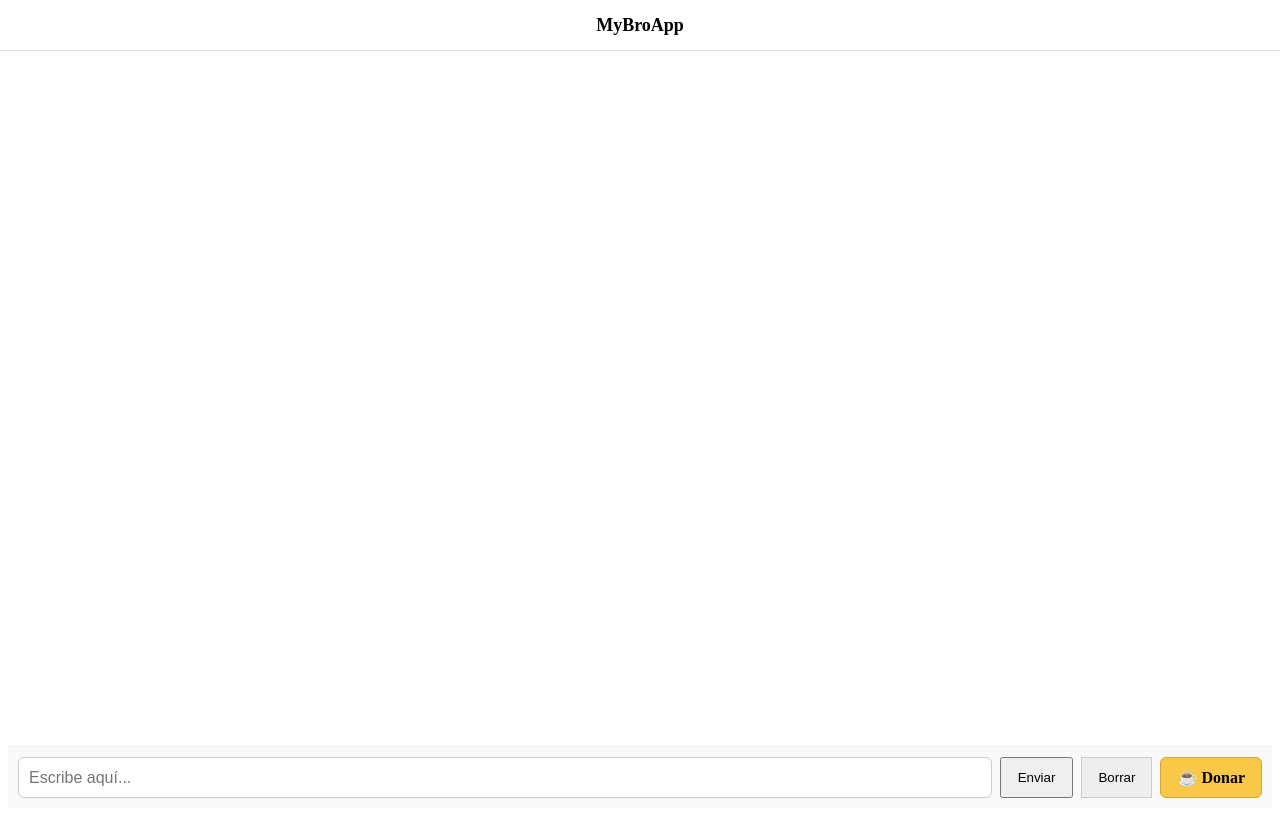
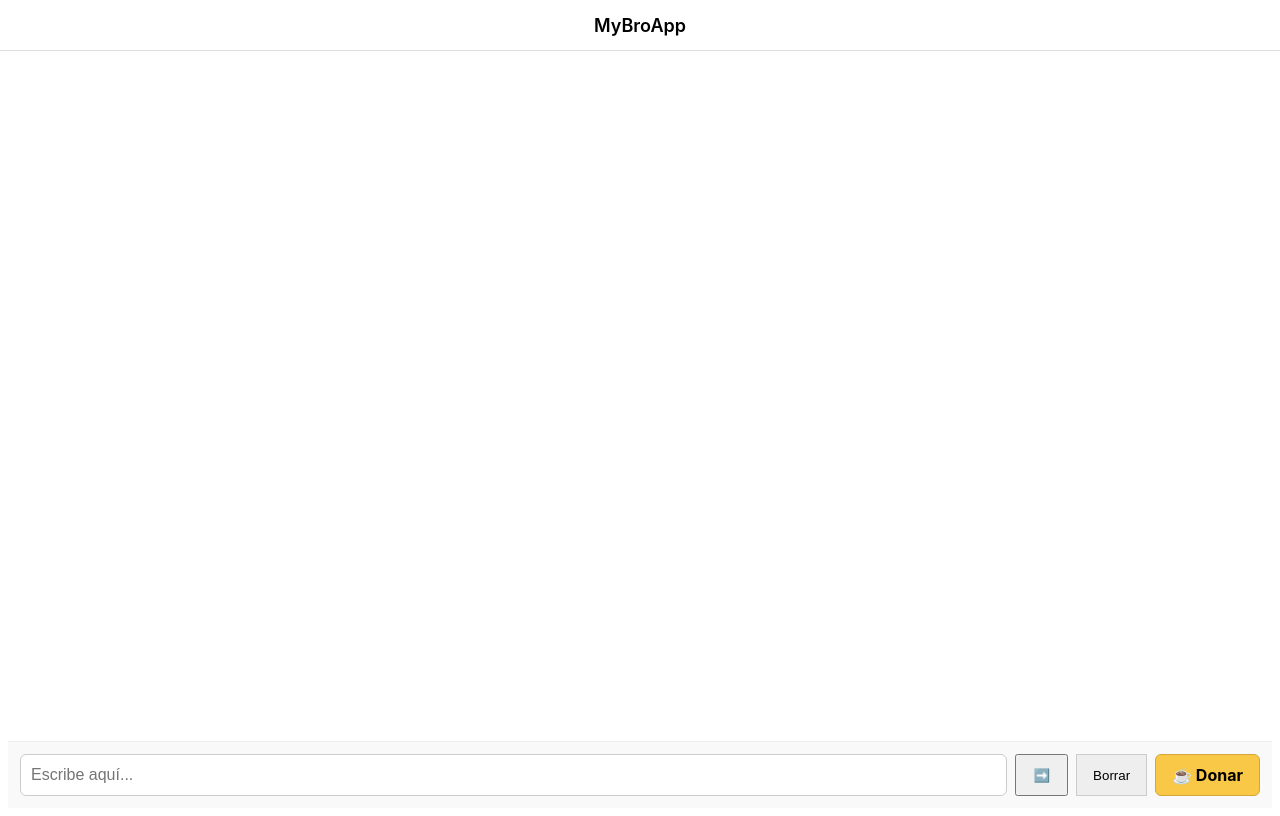
Before and after one commit to Mybroapp/mybro, a Next.js app: page / in a window 1280 px wide. Built offline with nearby package versions, Linux system fonts and the light colour scheme.

Commit message:
Update ChatWindow.tsx

```diff
--- a/components/ChatWindow.tsx
+++ b/components/ChatWindow.tsx
@@ -45,54 +45,58 @@ export default function ChatWindow() {
   };
 
   return (
-    <div style={{ height: '100dvh', display: 'flex', flexDirection: 'column', overflow: 'hidden' }}>
-      {/* Header fijo tipo app */}
-      <div
-        style={{
-          position: 'fixed',
-          top: 0,
-          left: 0,
-          width: '100%',
+    <div style={{
+      display: 'flex',
+      flexDirection: 'column',
+      height: '100vh',
+      fontFamily: 'Inter, system-ui, sans-serif'
+    }}>
+      {/* Header fijo */}
+      <div style={{
         height: 50,
         backgroundColor: '#ffffff',
         borderBottom: '1px solid #ddd',
         display: 'flex',
         alignItems: 'center',
         justifyContent: 'center',
+        position: 'fixed',
+        top: 0,
+        left: 0,
+        right: 0,
         zIndex: 1000,
-        }}
-      >
+      }}>
         <h2 style={{ margin: 0, fontSize: 18, fontWeight: 600 }}>MyBroApp</h2>
       </div>
 
       {/* Contenido debajo del header */}
-      <div style={{ paddingTop: 50, flex: 1, display: 'flex', flexDirection: 'column' }}>
+      <div style={{
+        marginTop: 50,
+        flex: 1,
+        display: 'flex',
+        flexDirection: 'column',
+      }}>
         {/* Área de mensajes con scroll */}
-        <div
-          style={{
+        <div style={{
           flex: 1,
-            padding: '10px',
           overflowY: 'auto',
-            backgroundColor: '#fff',
-          }}
-        >
+          padding: '12px',
+          backgroundColor: '#fff'
+        }}>
           {messages.map((msg, i) => (
-            <div key={i} style={{ marginBottom: 10 }}>{msg}</div>
+            <div key={i} style={{ marginBottom: 12 }}>{msg}</div>
           ))}
           <div ref={messagesEndRef} />
         </div>
 
         {/* Input + botones */}
-        <div
-          style={{
-            padding: '10px',
+        <div style={{
+          padding: '12px',
           borderTop: '1px solid #eee',
           backgroundColor: '#f9f9f9',
           display: 'flex',
           gap: 8,
           flexWrap: 'wrap',
-          }}
-        >
+        }}>
           <input
             type="text"
             value={input}
@@ -112,7 +116,7 @@ export default function ChatWindow() {
               fontSize: 16,
             }}
           />
-          <button onClick={handleSend} style={{ padding: '10px 16px' }}>Enviar</button>
+          <button onClick={handleSend} style={{ padding: '10px 16px' }}>➡️</button>
           <button
             onClick={() => {
               localStorage.removeItem('mybro_messages');
```
Lines whose indentation alone changed are shown as unchanged.
